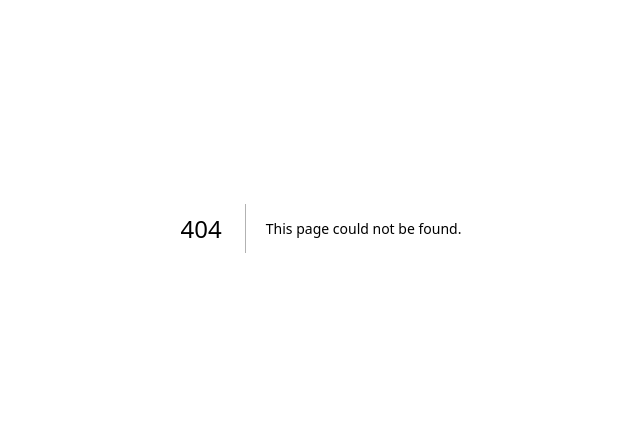
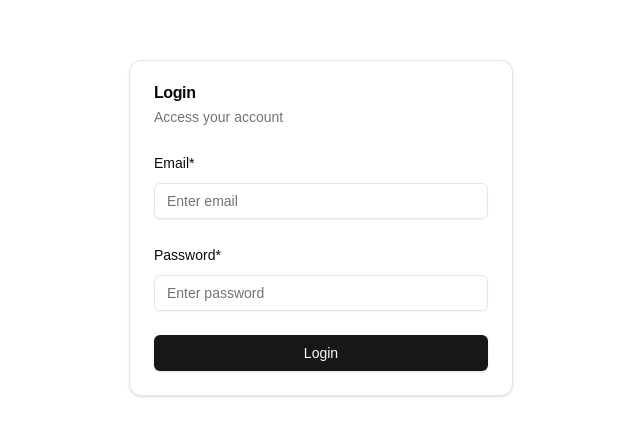
Before and after one commit to Sanjokale/snapgram, a Next.js app in the folder client/: page /login in a window 1280 px wide. Before the commit this address had no page. Shown: the part 172-608 px from the top of the page, without its empty margins (319-959 px from the left). Built offline with nearby package versions, Linux system fonts and the light colour scheme.

Commit message:
setup redux and make feat: login and register functional

```diff
--- a/client/package.json
+++ b/client/package.json
@@ -12,6 +12,7 @@
 		"@radix-ui/react-label": "^2.1.2",
 		"@radix-ui/react-slot": "^1.1.2",
 		"@radix-ui/react-toast": "^1.2.6",
+		"@reduxjs/toolkit": "^2.5.1",
 		"axios": "^1.7.9",
 		"class-variance-authority": "^0.7.1",
 		"clsx": "^2.1.1",
@@ -20,6 +21,9 @@
 		"next": "^15.1.7",
 		"react": "19.0.0-rc-66855b96-20241106",
 		"react-dom": "19.0.0-rc-66855b96-20241106",
+		"react-redux": "^9.2.0",
+		"redux-logger": "^3.0.6",
+		"redux-persist": "^6.0.0",
 		"tailwind-merge": "^2.6.0",
 		"tailwindcss-animate": "^1.0.7",
 		"yup": "^1.6.1",
--- /dev/null
+++ b/client/src/app/(auth)/login/page.js
@@ -0,0 +1,12 @@
+import LoginForm from "@/components/LoginForm";
+import React from "react";
+
+const Login = () => {
+  return (
+    <div className=" size-full flex items-center justify-center">
+      <LoginForm />
+    </div>
+  );
+};
+
+export default Login;
--- a/client/src/app/layout.js
+++ b/client/src/app/layout.js
@@ -1,7 +1,7 @@
 import localFont from "next/font/local";
 import "./globals.css";
 import { Toaster } from "@/components/ui/toaster";
-
+import ReduxProvider from "@/provider/ReduxProvider";
 
 const geistSans = localFont({
   src: "./fonts/GeistVF.woff",
@@ -25,9 +25,10 @@ export default function RootLayout({ children }) {
       <body
         className={`${geistSans.variable} ${geistMono.variable} antialiased`}
       >
-        {children}
-        <Toaster />
-
+        <ReduxProvider>
+          {children}
+          <Toaster />
+        </ReduxProvider>
       </body>
     </html>
   );
--- /dev/null
+++ b/client/src/components/LoginForm.js
@@ -0,0 +1,119 @@
+"use client";
+
+import React from "react";
+import { Formik, Form, Field, ErrorMessage } from "formik";
+import * as Yup from "yup";
+import axios from "axios";
+import { useToast } from "@/hooks/use-toast";
+import { Button } from "@/components/ui/button";
+import { Input } from "@/components/ui/input";
+import { Label } from "@/components/ui/label";
+import {
+  Card,
+  CardContent,
+  CardDescription,
+  CardHeader,
+  CardTitle,
+} from "@/components/ui/card";
+import { setUserDetails } from "@/redux/slices/userSlice";
+import { useDispatch } from "react-redux";
+
+// Validation Schema using Yup
+const validationSchema = Yup.object({
+  email: Yup.string()
+    .email("Invalid email format")
+    .required("Email is required"),
+  password: Yup.string().required("Password is required"),
+});
+
+const LoginForm = () => {
+  const dispatch = useDispatch();
+  const initialValues = {
+    email: "",
+    password: "",
+  };
+
+  const { toast } = useToast();
+
+  const handleSubmit = async (values, { setSubmitting }) => {
+    try {
+      const { data } = await axios.post(
+        process.env.NEXT_PUBLIC_API_URL + "/login",
+        values
+      );
+
+      dispatch(setUserDetails(data));
+      //console.log(data);
+
+      if (data) {
+        toast({
+          title: data.msg,
+        });
+      }
+    } catch (error) {
+      toast({
+        variant: "destructive",
+        title: error?.response?.data?.msg,
+      });
+    }
+    setSubmitting(false);
+  };
+
+  return (
+    <Card className=" w-[30%] mx-auto ">
+      <CardHeader>
+        <CardTitle>Login</CardTitle>
+        <CardDescription>Access your account</CardDescription>
+      </CardHeader>
+      <CardContent>
+        <Formik
+          initialValues={initialValues}
+          validationSchema={validationSchema}
+          onSubmit={handleSubmit}
+        >
+          {({ isSubmitting }) => (
+            <Form className="space-y-6">
+              <div className="space-y-2">
+                <Label htmlFor="email">Email*</Label>
+                <Field name="email">
+                  {({ field }) => (
+                    <Input {...field} type="email" placeholder="Enter email" />
+                  )}
+                </Field>
+                <ErrorMessage
+                  name="email"
+                  component="div"
+                  className="text-sm text-destructive"
+                />
+              </div>
+
+              <div className="space-y-2">
+                <Label htmlFor="password">Password*</Label>
+                <Field name="password">
+                  {({ field }) => (
+                    <Input
+                      {...field}
+                      type="password"
+                      placeholder="Enter password"
+                    />
+                  )}
+                </Field>
+                <ErrorMessage
+                  name="password"
+                  component="div"
+                  className="text-sm text-destructive"
+                />
+              </div>
+
+              <Button type="submit" className="w-full" disabled={isSubmitting}>
+                {isSubmitting ? "Logging in..." : "Login"}
+              </Button>
+            </Form>
+          )}
+        </Formik>
+      </CardContent>
+    </Card>
+  );
+};
+
+export default LoginForm;
--- /dev/null
+++ b/client/src/provider/ReduxProvider.js
@@ -0,0 +1,19 @@
+'use client'
+
+import { persistor, store } from "@/redux/store/index";
+import React from "react";
+
+import { PersistGate } from "redux-persist/integration/react";
+
+const { Provider } = require("react-redux")
+const ReduxProvider = ({ children }) => {
+  return (
+    <Provider store={store}>
+      <PersistGate loding= {null} persistor={persistor}>
+        {children}
+        </PersistGate>
+    </Provider>
+  );
+};
+
+export default ReduxProvider;
--- /dev/null
+++ b/client/src/redux/slices/userSlice.js
@@ -0,0 +1,24 @@
+import { createSlice } from '@reduxjs/toolkit'
+
+const initialState = { userDetails: {} }
+
+const userSlice = createSlice({
+  name: 'user',
+  initialState,
+  reducers: {
+    setUserDetails: (state, action) => {
+      // return {
+      //   ...state,
+      //  userDetails:  {...state.userDetails, ...action.payload}
+      // }
+      state.userDetails = {...state.userDetails, ...action.payload}
+    },
+    setLogout: (state, action) => {
+      return  initialState
+    },
+  },
+})
+
+export const { setUserDetails, setLogout } = userSlice.actions
+const userReducer = userSlice.reducer
+export default userReducer
--- /dev/null
+++ b/client/src/redux/store/index.js
@@ -0,0 +1,23 @@
+'use client'
+
+import { combineReducers, configureStore } from "@reduxjs/toolkit";
+import storage from "redux-persist/lib/storage";
+import userReducer from "../slices/userSlice";
+import { persistReducer, persistStore } from "redux-persist";
+import logger from "redux-logger";
+
+const persistConfig = {
+  key: "root",
+  storage,
+};
+
+const rootReducer = combineReducers({
+  user: userReducer,
+});
+const persistedReducer = persistReducer(persistConfig, rootReducer);
+export const store = configureStore({
+  reducer: persistedReducer,
+  middleware: () => [logger],
+});
+
+export const persistor = persistStore(store);
```
Also changed, not shown: 1 other file (tests, documents, lock files or other folders).
